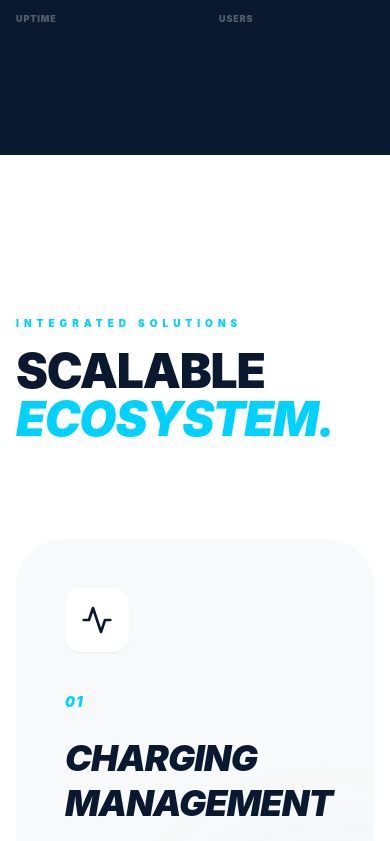
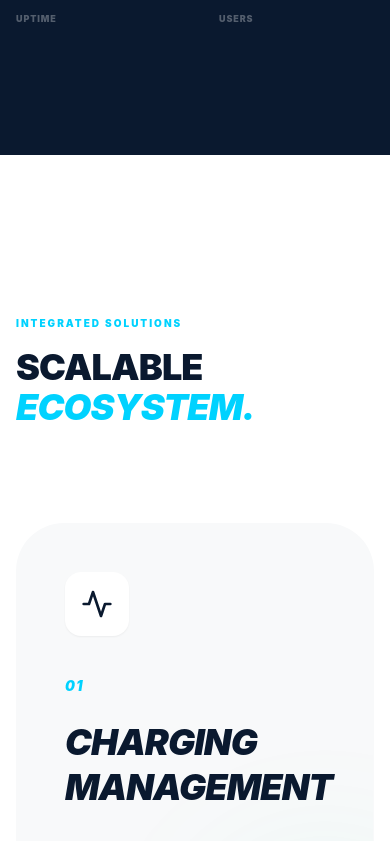
Before and after one commit to yorkyinternational-dotcom/Letschargeev, a React (Vite) app: page / in a window 390 px wide. Shown: the part 1156-1997 px from the top of the page. Built offline with nearby package versions, Linux system fonts and the light colour scheme.

Commit message:
fix: exhaustive mobile typography audit and overflow resolution

```diff
--- a/src/components/layout/Footer.jsx
+++ b/src/components/layout/Footer.jsx
@@ -14,7 +14,7 @@ const Footer = () => {
             <Link to="/" className="mb-8 block">
               <Logo withText={true} />
             </Link>
-            <p className="text-white/40 max-w-sm mb-10">Architecting the infrastructure for India's electric revolution with surgical precision.</p>
+            <p className="text-white/40 text-[12px] md:text-sm max-w-[280px] md:max-w-sm mb-10">Architecting the infrastructure for India's electric revolution with surgical precision.</p>
             <div className="flex gap-6">
               {[
                 { icon: Facebook, label: 'FB' },
--- a/src/components/sections/SolutionsSection.jsx
+++ b/src/components/sections/SolutionsSection.jsx
@@ -34,7 +34,7 @@ const SolutionModal = ({ solution, isOpen, onClose }) => {
                         <div className="grid lg:grid-cols-2">
                             <div className="p-12 lg:p-20 bg-slate-50">
                                 <span className="text-accent font-black tracking-widest text-sm uppercase mb-6 block">Solution Profile</span>
-                                <h2 className="text-5xl font-black text-primary mb-8 leading-tight uppercase italic">{solution.title}</h2>
+                                <h2 className="text-3xl md:text-5xl font-black text-primary mb-8 leading-tight uppercase italic">{solution.title}</h2>
                                 <p className="text-xl text-slate-500 leading-relaxed mb-12 font-medium">{solution.fullDescription}</p>
 
                                 <div className="space-y-6">
--- a/src/styles/index.css
+++ b/src/styles/index.css
@@ -28,7 +28,7 @@
     }
 
     h2 {
-        @apply text-5xl md:text-7xl;
+        @apply text-4xl md:text-7xl;
     }
 }
 
@@ -82,7 +82,7 @@ p {
 }
 
 .label-caps {
-    @apply text-[10px] font-black uppercase tracking-[0.5em] text-accent mb-4 block;
+    @apply text-[10px] font-black uppercase tracking-[0.2em] md:tracking-[0.5em] text-accent mb-4 block;
 }
 
 .outline-text {
```
